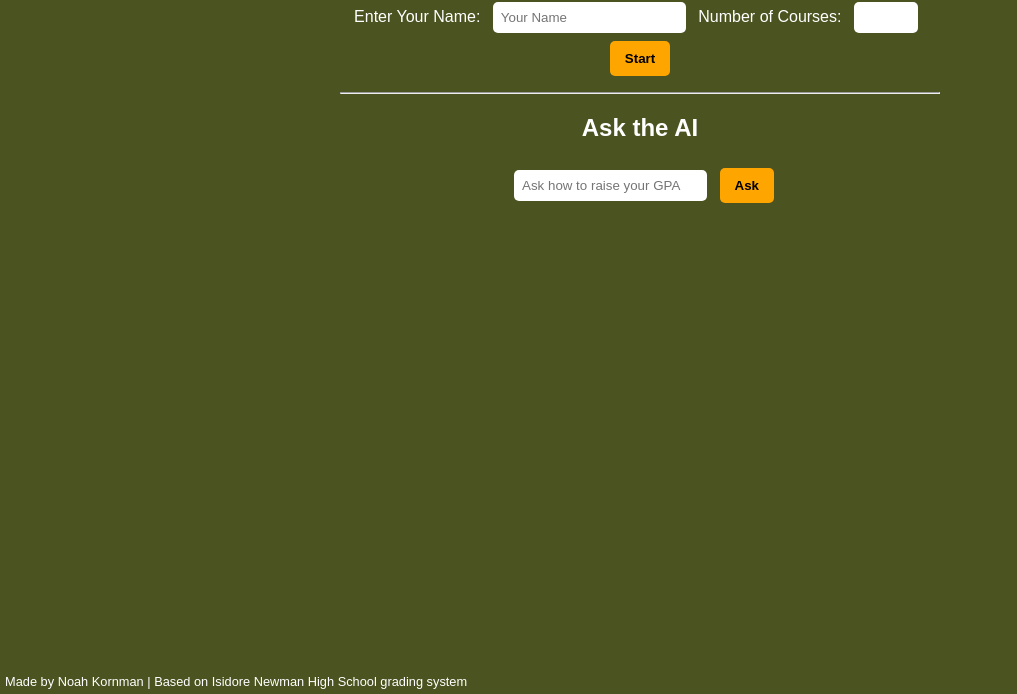
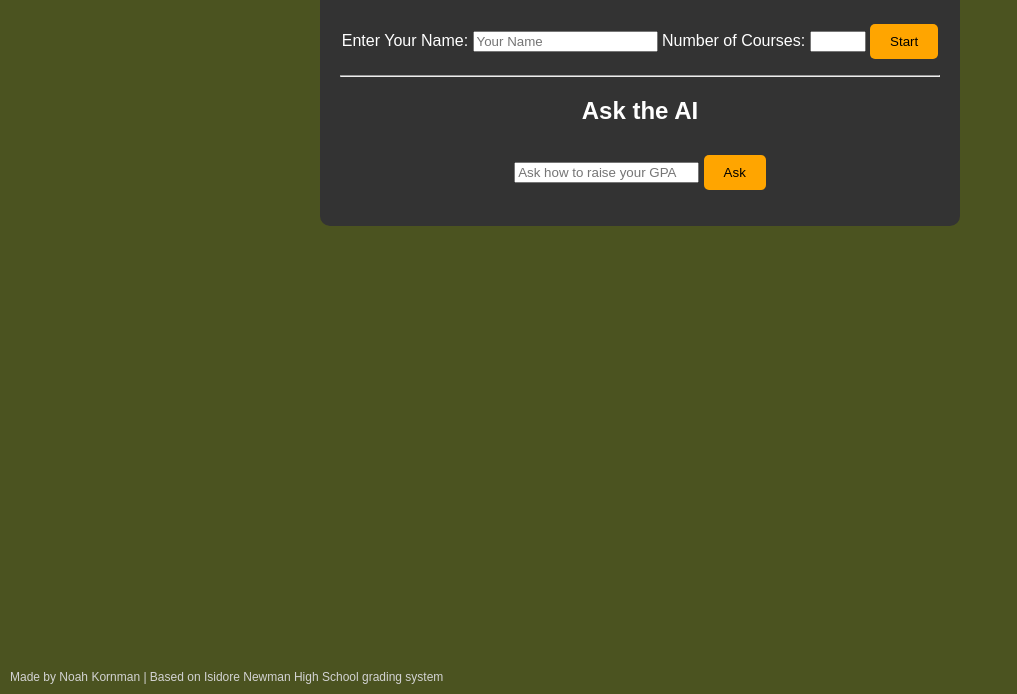
Before and after one commit to Mock10chicken/Gpa-Calc-Highschool, a plain HTML site: page index.html in a window 1280 px wide. Shown: the part 106-800 px from the top of the page, without its empty margins (0-1017 px from the left). Drawn offline with Linux system fonts and the light colour scheme.

Commit message:
Update style.css

```diff
--- a/style.css
+++ b/style.css
@@ -1,6 +1,6 @@
 body {
   background-color: #4b5320; /* Army green */
-  color: #fff;
+  color: white;
   font-family: Arial, sans-serif;
   text-align: center;
   margin: 0;
@@ -9,39 +9,26 @@ body {
 
 .container {
   max-width: 600px;
-  margin: auto;
+  margin: 20px auto;
+  background: #333;
   padding: 20px;
-}
-
-input, select, textarea {
-  margin: 8px;
-  padding: 8px;
-  border-radius: 5px;
-  border: none;
+  border-radius: 10px;
 }
 
 button {
   background-color: orange;
   color: black;
   border: none;
-  padding: 10px 15px;
+  padding: 10px 20px;
+  margin-top: 10px;
+  cursor: pointer;
   border-radius: 5px;
-  cursor: pointer;
-  font-weight: bold;
-}
-
-button:hover {
-  opacity: 0.9;
-}
-
-#result {
-  margin-top: 20px;
-  font-size: 1.2em;
 }
 
 footer {
   position: fixed;
-  bottom: 5px;
-  left: 5px;
-  font-size: 0.8em;
+  bottom: 10px;
+  left: 10px;
+  font-size: 12px;
+  color: lightgray;
 }
```
